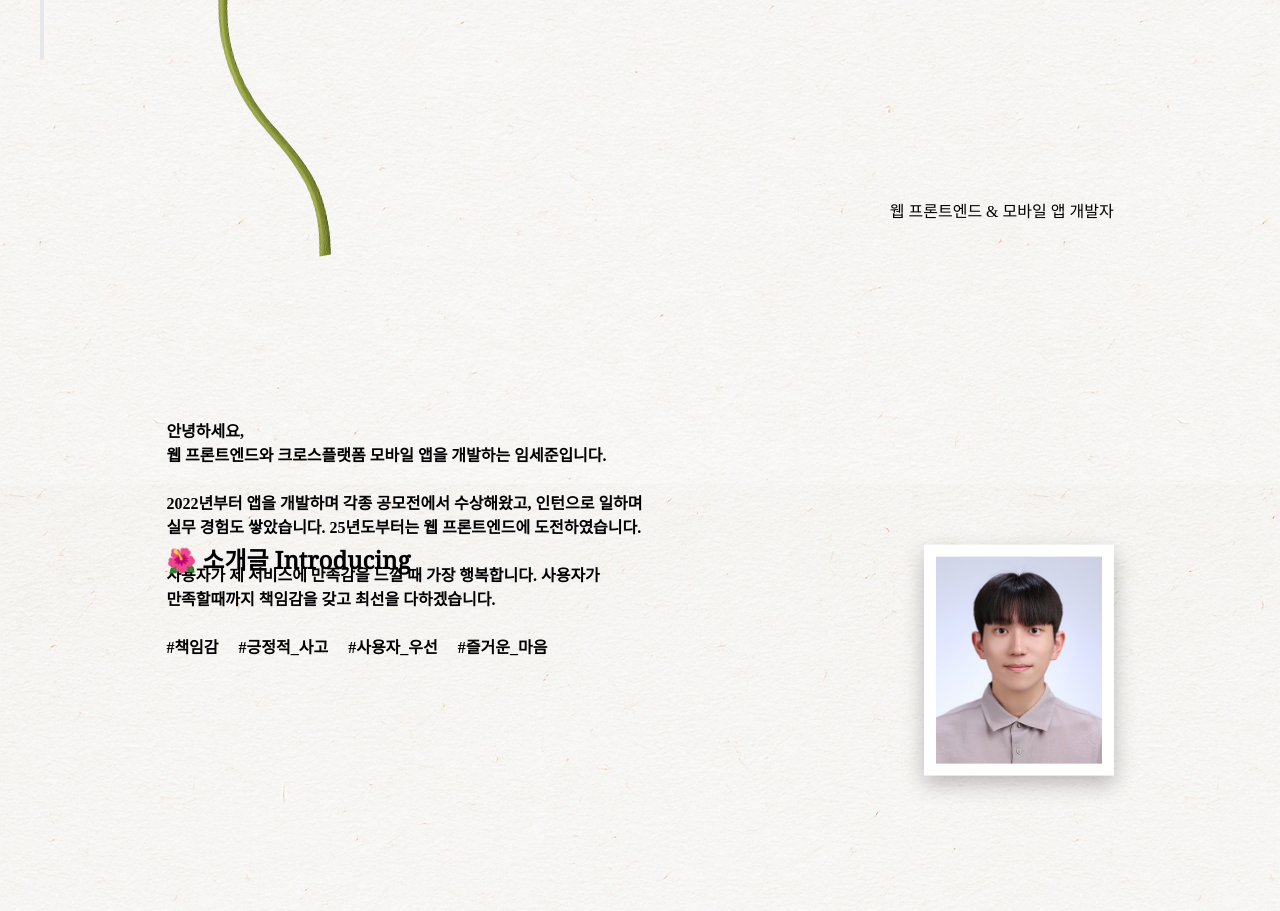
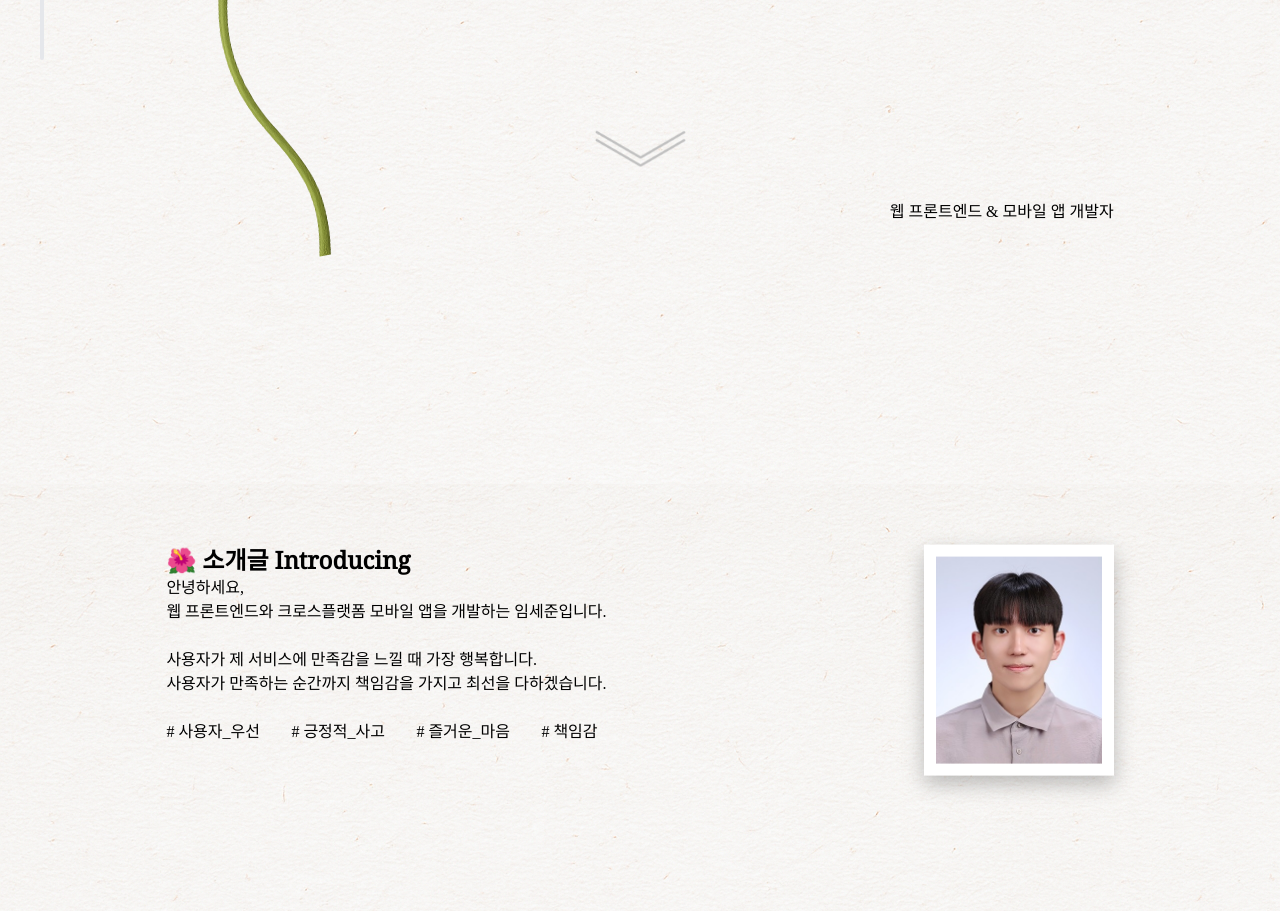
Before and after one commit to lsj1137/portfolio, a Next.js app: page / in a window 1280 px wide. Shown: the part 540-1451 px from the top of the page. Built offline with nearby package versions, Linux system fonts and the light colour scheme; a web font is replaced by a local one.

Commit message:
[Feat, Fix] 온보딩 제목과 인터뷰 파트에 적응형 디자인 적용, 내용 수정, 온보딩 페이지 아래 화살표 추가

```diff
--- a/src/components/Interview.tsx
+++ b/src/components/Interview.tsx
@@ -1,6 +1,9 @@
+import { useScreenStore } from "@/hooks/useScreenStore";
 import { motion } from "motion/react";
 
 export default function Interview() {
+  const { screenHeight, screenWidth } = useScreenStore();
+
   return (
     <motion.div
       initial={{ opacity: 0, y: 100 }}
@@ -8,32 +11,35 @@ export default function Interview() {
       transition={{ duration: 2, ease: "easeOut" }}
       viewport={{ once: false, amount: 0.2 }}
       style={{
-        fontWeight: "bold",
+        marginTop:
+          screenWidth >= 768
+            ? `${screenHeight / 2}px`
+            : `${(screenHeight * 4) / 5}px`,
       }}
-      className=" mt-[160px]"
+      className=" -translate-y-1/2 max-w-[500px]"
     >
       <p lang="ko">
         안녕하세요, <br />웹 프론트엔드와 크로스플랫폼 모바일 앱을 개발하는
         임세준입니다.
       </p>
       <br />
-      <p lang="ko">
+      {/* <p lang="ko">
         2022년부터 앱을 개발하며 각종 공모전에서 수상해왔고, 인턴으로 일하며
         <br />
         실무 경험도 쌓았습니다. 25년도부터는 웹 프론트엔드에 도전하였습니다.
       </p>
-      <br />
+      <br /> */}
       <p lang="ko">
-        사용자가 제 서비스에 만족감을 느낄 때 가장 행복합니다. 사용자가
+        사용자가 제 서비스에 만족감을 느낄 때 가장 행복합니다.
         <br />
-        만족할때까지 책임감을 갖고 최선을 다하겠습니다.
+        사용자가 만족하는 순간까지 책임감을 가지고 최선을 다하겠습니다.
       </p>
       <br />
-      <div className="flex gap-5">
-        <p lang="ko">#책임감</p>
-        <p lang="ko">#긍정적_사고</p>
-        <p lang="ko">#사용자_우선</p>
-        <p lang="ko">#즐거운_마음</p>
+      <div className=" grid grid-cols-2 md:grid-cols-4">
+        <p lang="ko"># 사용자_우선</p>
+        <p lang="ko"># 긍정적_사고</p>
+        <p lang="ko"># 즐거운_마음</p>
+        <p lang="ko"># 책임감</p>
       </div>
     </motion.div>
   );
--- a/src/components/Onboarding.tsx
+++ b/src/components/Onboarding.tsx
@@ -2,6 +2,7 @@ import { LastUpdate, MyEmail } from "@/constants/version";
 import "../styles/onboarding-style.css";
 import Flower from "./Flower";
 import TitleBar from "./TitleBar";
+import { motion } from "motion/react";
 
 export default function Onboarding() {
   return (
@@ -12,6 +13,16 @@ export default function Onboarding() {
       </header>
       <TitleBar />
       <Flower />
+      <img
+        src={"/arrow_bottom.png"}
+        width={"7%"}
+        className="absolute bottom-24 left-[50%] -translate-x-1/2 animate-bounce"
+      ></img>
+      <img
+        src={"/arrow_bottom.png"}
+        width={"7%"}
+        className="absolute bottom-22 left-[50%] -translate-x-1/2 animate-bounce"
+      ></img>
       <span lang="ko" className="absolute bottom-9 right-[13%]">
         웹 프론트엔드 & 모바일 앱 개발자
       </span>
--- a/src/components/TitleBar.tsx
+++ b/src/components/TitleBar.tsx
@@ -20,7 +20,7 @@ export default function TitleBar() {
   }, []);
 
   return (
-    <h1 className="absolute top-[50%] -translate-y-1/2 right-[13%] w-[120px] lg:w-[37%] text-[40px] lg:text-[64px]">
+    <h1 className="absolute top-[50%] -translate-y-1/2 right-[13%] w-[100px] md:w-[37%] text-[40px] lg:text-[64px]">
       <AnimatePresence mode="wait">
         <motion.div
           key={title.reduce((c, a) => a + c, "")}
```
